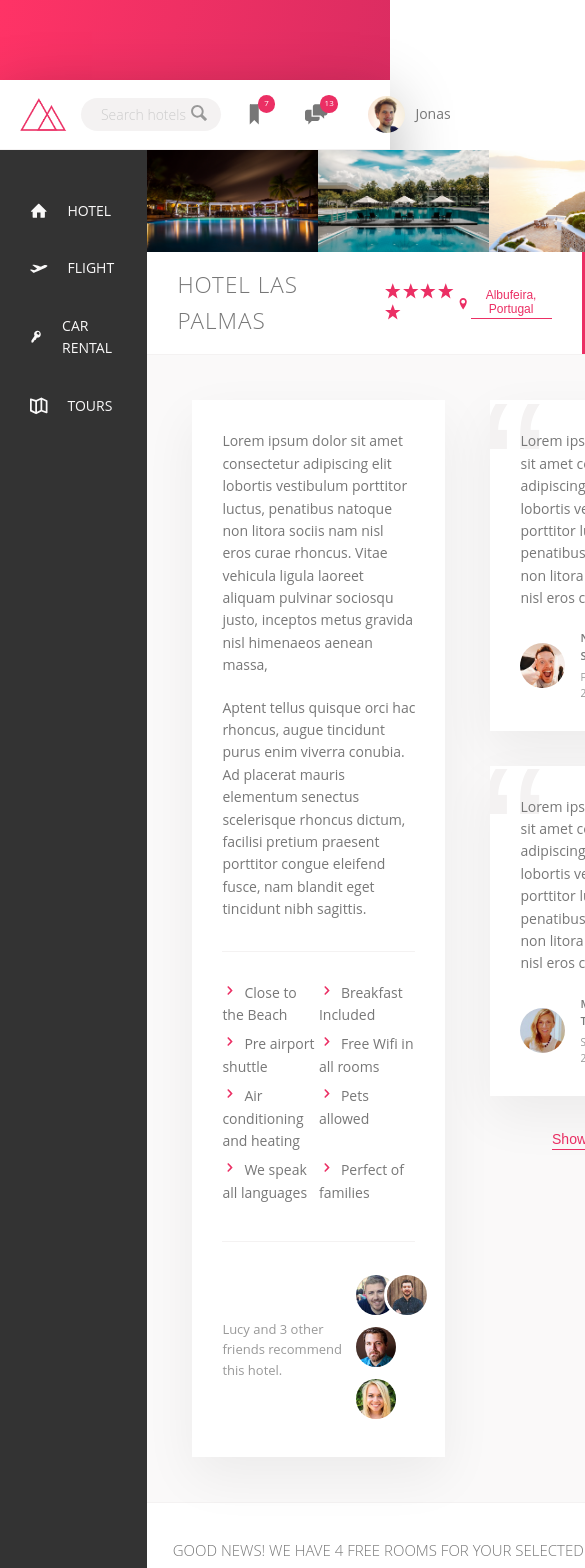
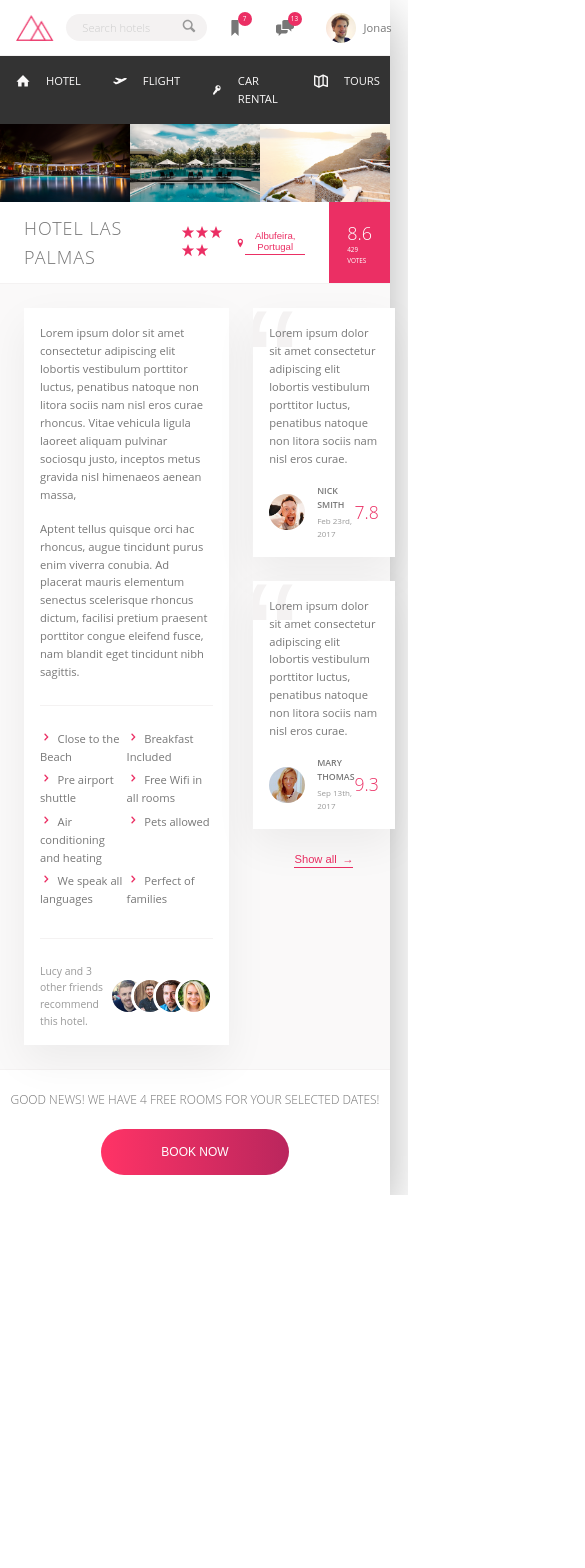
Before and after one commit to masaka222/trillo-project, a React (Create React App) app: page / in a window 390 px wide. Shown: the top 1568 px of the page, 585 px wide, since content can reach past the window. After the commit the page ends 1195 px from the top, so only its background shows below. Built offline with nearby package versions, Linux system fonts and the light colour scheme; the HTML template or start-up script is replaced by a standard one.

Commit message:
media queries (1200px 1100px 900px)

```diff
--- a/src/App.css
+++ b/src/App.css
@@ -69,3 +69,16 @@ body {
 
   min-height: 50rem;
 }
+
+@media only screen and (max-width: 1200px){
+  .App{
+    margin: 0;
+    max-width: 100%;
+  }
+}
+
+@media only screen and (max-width: 1100px){
+  html{
+    font-size: 50%;
+  }
+}
--- a/src/Content.css
+++ b/src/Content.css
@@ -1,3 +1,9 @@
 .content{
     display: flex;
 }
+
+@media only screen and (max-width: 900px){
+    .content{
+        flex-direction: column;
+    }
+}
--- a/src/HotelView.css
+++ b/src/HotelView.css
@@ -215,8 +215,9 @@
 }
 
 .recommend__photo:not(:last-child){
-    margin-right: -1.5rem;
+    margin-right: -2rem;
 }
+
 
 /*////////////////////////////////////////
     REVIEWS
@@ -346,3 +347,30 @@
     outline: none;
     animation: pulsate 1s infinite;
 }
+
+
+
+
+@media only screen and (max-width: 900px){
+    .detail{
+        padding: 3rem;
+    }
+
+    .description{
+        padding: 2rem;
+        margin-right: 3rem;
+    }
+
+    .review{
+        padding: 2rem;
+        margin-bottom: 3rem;
+    }
+
+    .cta{
+        padding: 2.5rem 0;
+    }
+
+    .recommend__friends{
+        display: flex;
+    }
+}
--- a/src/Sidebar.css
+++ b/src/Sidebar.css
@@ -68,3 +68,28 @@
     text-align: center;
     padding: 2.5rem;
 }
+
+@media only screen and (max-width: 900px){
+    .side-nav{
+        display: flex;
+        margin: 0;
+    }
+
+    .legal{
+        display: none;
+    }
+
+    .side-nav__item{
+        flex: 1;
+    }
+
+    .side-nav__item:not(:last-child){
+        margin-bottom: 0;
+    }
+
+    .side-nav__link:link,
+    .side-nav__link:visited{
+        justify-content: center;
+        padding: 2rem;
+    }
+}
```
